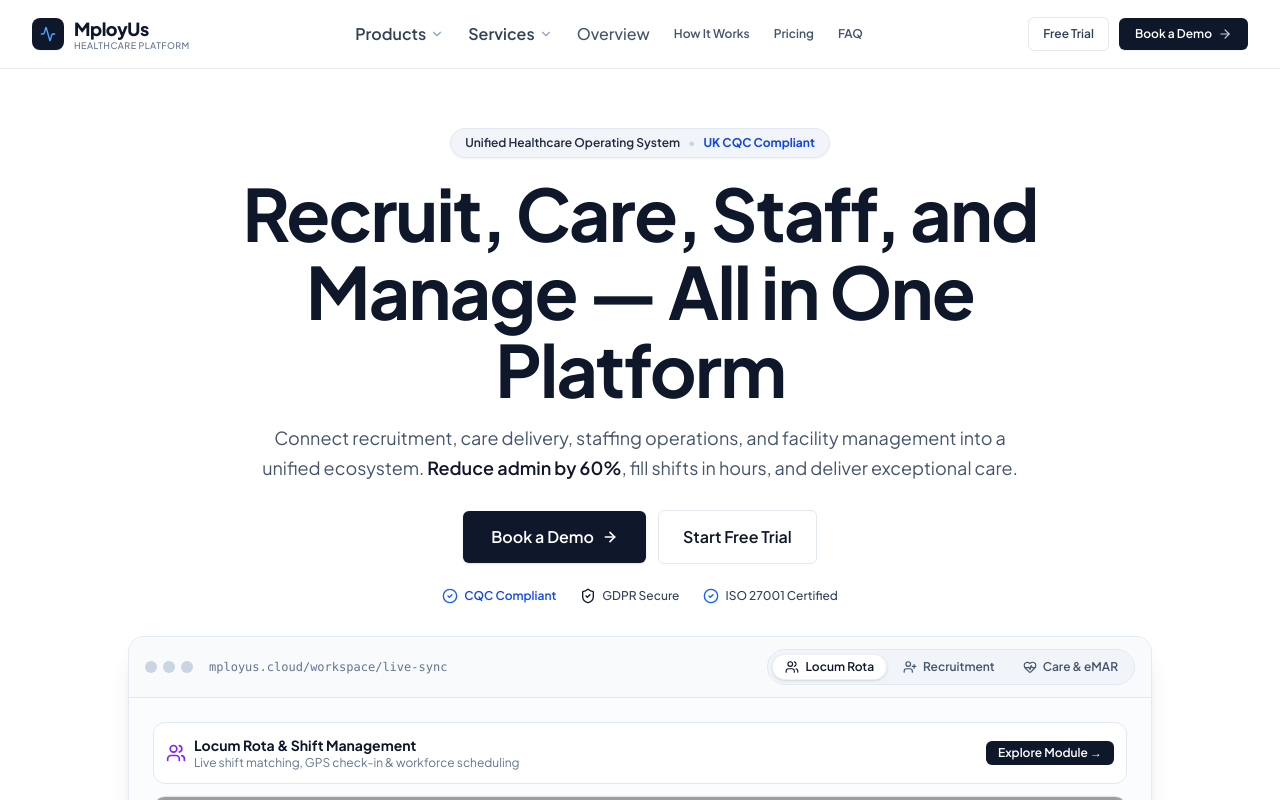
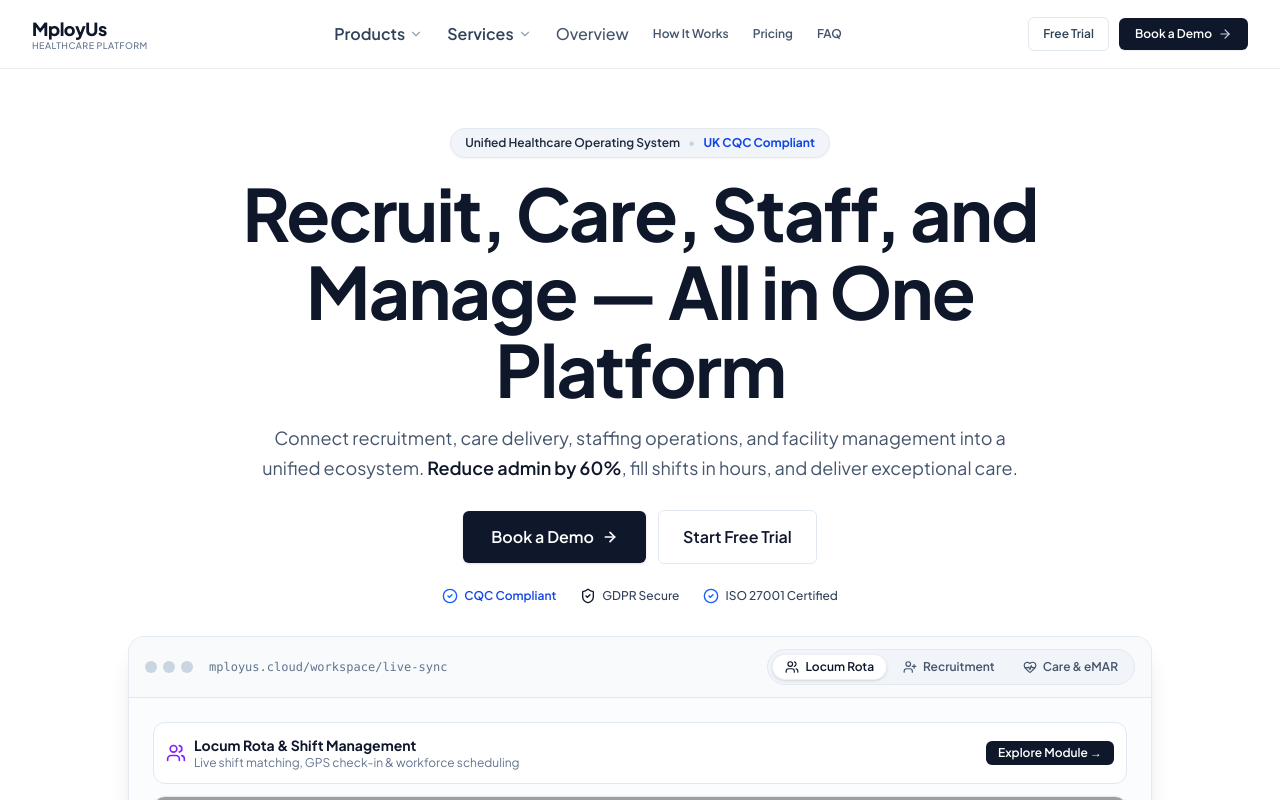
Before and after one commit to festusandrew/Landing-page, a React (Vite) app: page / in a window 1280 px wide. Shown: the top 800 px of the page. Built offline with nearby package versions, Linux system fonts and the light colour scheme; grey boxes are pictures that could not be loaded.

Commit message:
Migrate historical CLF2 MakeVersion

```diff
--- a/src/components/Footer.tsx
+++ b/src/components/Footer.tsx
@@ -133,9 +133,7 @@
         <div className="pt-8 border-t border-slate-200 flex flex-col sm:flex-row items-center justify-between gap-4 text-[11px]">
 
           <div className="flex items-center gap-2">
-            <div className="w-6 h-6 rounded-md bg-slate-900 text-white flex items-center justify-center font-bold">
-              <Activity className="w-3.5 h-3.5 text-blue-400" />
-            </div>
+
             <span className="font-bold text-slate-900 text-sm">MployUS</span>
             <span className="text-slate-500">• © 2026 MployUS Healthcare Platform. All rights reserved.</span>
           </div>
--- a/src/components/Navbar.tsx
+++ b/src/components/Navbar.tsx
@@ -111,9 +111,7 @@
             onClick={() => handleNavClick('home')}
             className="flex items-center gap-2.5 group text-left"
           >
-            <div className="w-8 h-8 rounded-lg bg-slate-900 text-white flex items-center justify-center font-bold shadow-2xs group-hover:bg-slate-800 transition-colors">
-              <Activity className="w-4 h-4 text-blue-400" />
-            </div>
+
             <div className="flex flex-col">
               <span className="text-lg font-extrabold tracking-tight text-slate-900 flex items-center gap-1 font-['Plus_Jakarta_Sans',sans-serif]">
 MployUs
```
